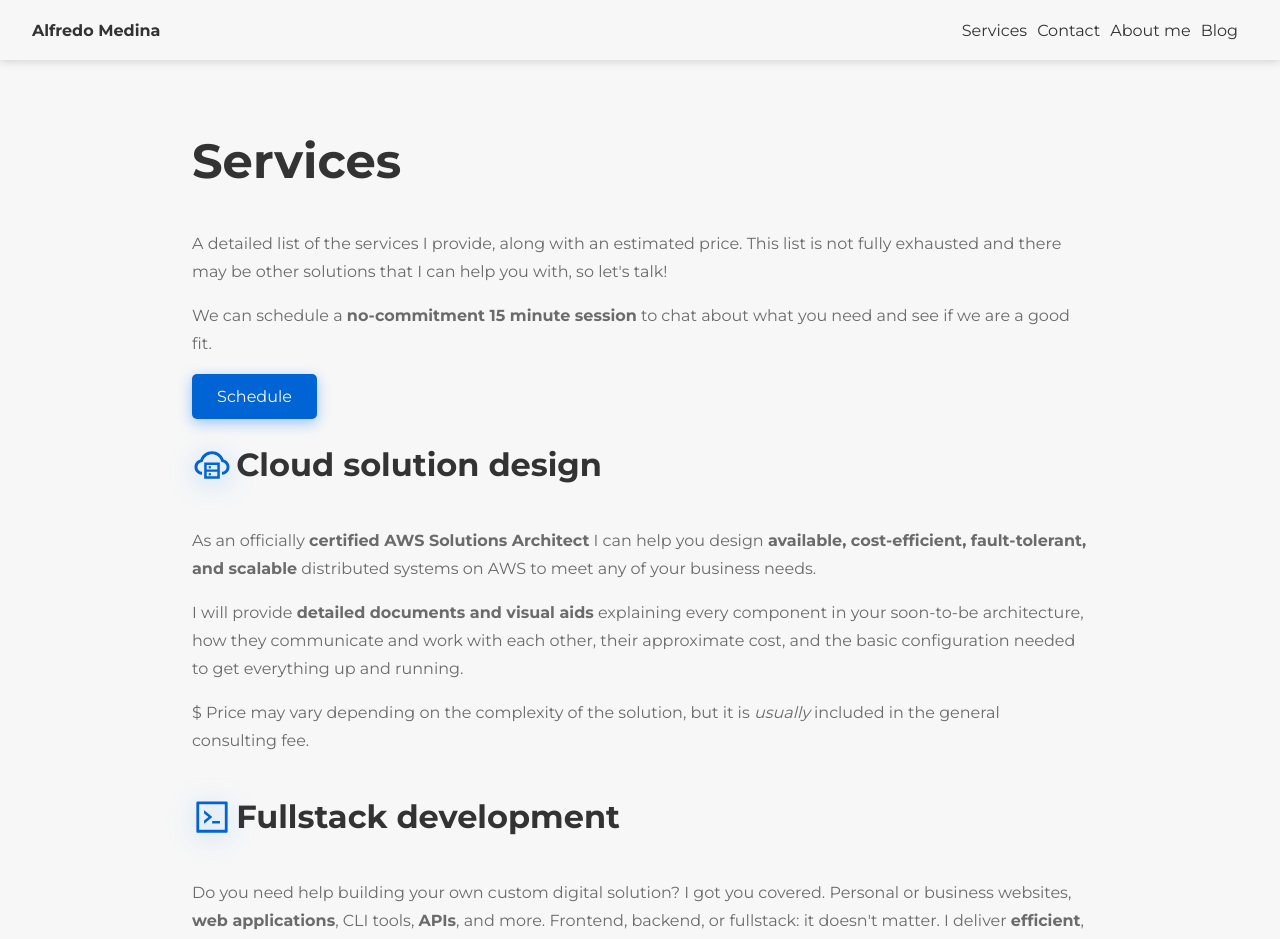
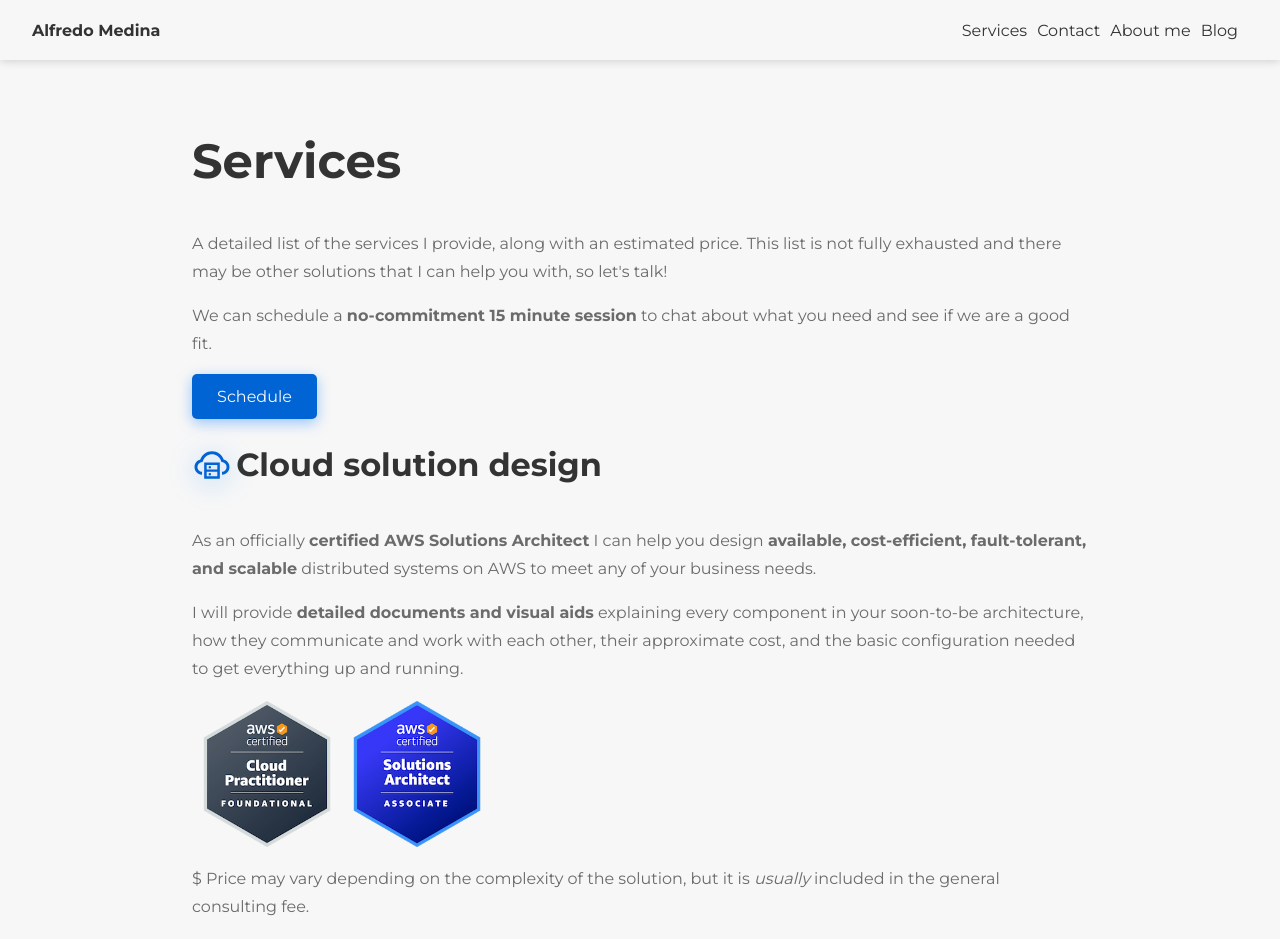
Before and after one commit to alfremedpal/amedpal-website, a Next.js app: page /services in a window 1280 px wide. Shown: the top 939 px of the page. Built offline with nearby package versions, Linux system fonts and the light colour scheme.

Commit message:
Add AWS badges to Services page 📛

```diff
--- a/pages/services.tsx
+++ b/pages/services.tsx
@@ -1,5 +1,6 @@
 import type { NextPage } from 'next'
 import Head from 'next/head'
+import Image from 'next/future/image'
 
 import { AiOutlineCloudServer, AiOutlineComment, AiOutlineCode } from 'react-icons/ai'
 import { FaPython, FaNodeJs } from 'react-icons/fa'
@@ -7,7 +8,11 @@ import {
     SiDjango, SiFlask, SiNestjs, SiJavascript, SiTypescript, SiReact, SiNextdotjs,
     SiPostgresql, SiMongodb, SiAmazondynamodb
 } from 'react-icons/si'
+
 import Button from '../components/button/button'
+
+import CP from '../public/aws-certified-cloud-practitioner.png'
+import SA from '../public/aws-certified-solutions-architect-associate.png'
 
 const Services: NextPage = () => {
 
@@ -49,6 +54,18 @@ const Services: NextPage = () => {
                     architecture, how they communicate and work with each other, their approximate cost, and the basic
                     configuration needed to get everything up and running.
                 </p>
+                <div className="centerMobile">
+                    <Image
+                        src={CP}
+                        alt="AWS Certified Cloud Practitioner"
+                        height={150}
+                    />
+                    <Image
+                        src={SA}
+                        alt="AWS Solutions Architect"
+                        height={150}
+                    />
+                </div>
                 <p>
                     $ Price may vary depending on the complexity of the solution, but it is <i>usually</i> included in
                     the general consulting fee.
```
